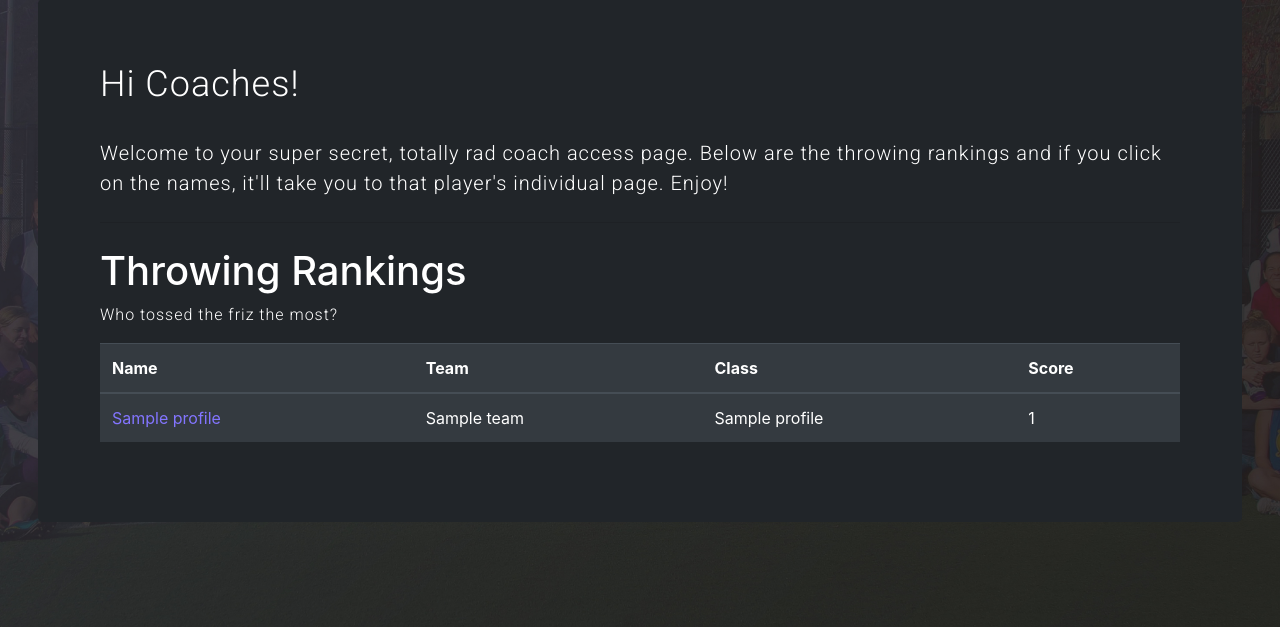
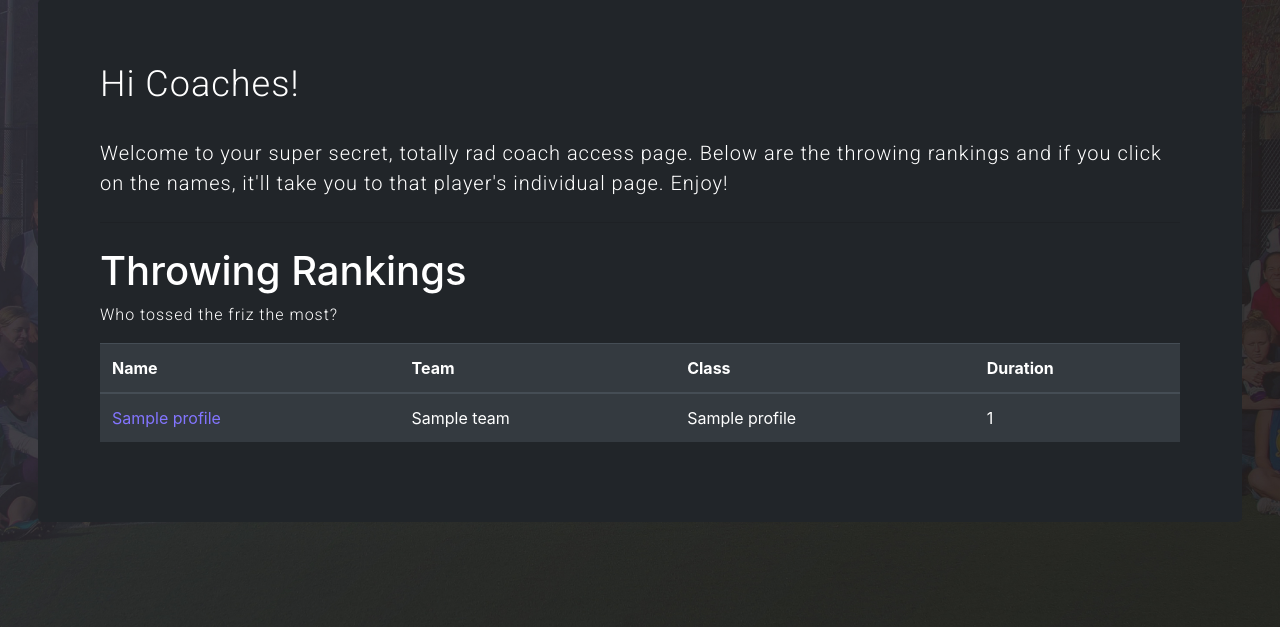
Before and after one commit to phoebeli23/workoutwars20, a Django app: template workoutwars/workoutwarsapp/templates/coach.html in a window 1280 px wide. Shown: the part 117-744 px from the top of the page. Run offline with Django 3.2, Linux system fonts and the light colour scheme; the template is opened without the code that fills it: most values are stand-ins (such as "Sample title", 1, 10 or a date in 2020); some libraries are stand-ins or nearby versions.

Commit message:
duration instead of score

```diff
--- a/workoutwars/workoutwarsapp/templates/coach.html
+++ b/workoutwars/workoutwarsapp/templates/coach.html
@@ -20,16 +20,16 @@
                           <th scope="col">Name</th>
                           <th scope="col">Team</th>
                           <th scope="col">Class</th>
-                          <th scope="col">Score</th>
+                          <th scope="col">Duration</th>
                         </tr>
                       </thead>
                       <tbody>
-                        {% for profile, total_score in rankings %}
+                        {% for profile, total_duration in rankings %}
                           <tr>
                             <td><a href="{% url 'indiv' username=profile.user.get_username %}">{{ profile.nick_name }}</a></td>
                             <td>{{ profile.team }}</td>
                             <td>{{ profile.class_name }}</td>
-                            <td>{{ total_score }}</td>
+                            <td>{{ total_duration }}</td>
                           </tr>
                         {% endfor %}
                       </tbody>
```
Also changed, not shown: workoutwars/workoutwarsapp/views.py (+7 -7 lines).
